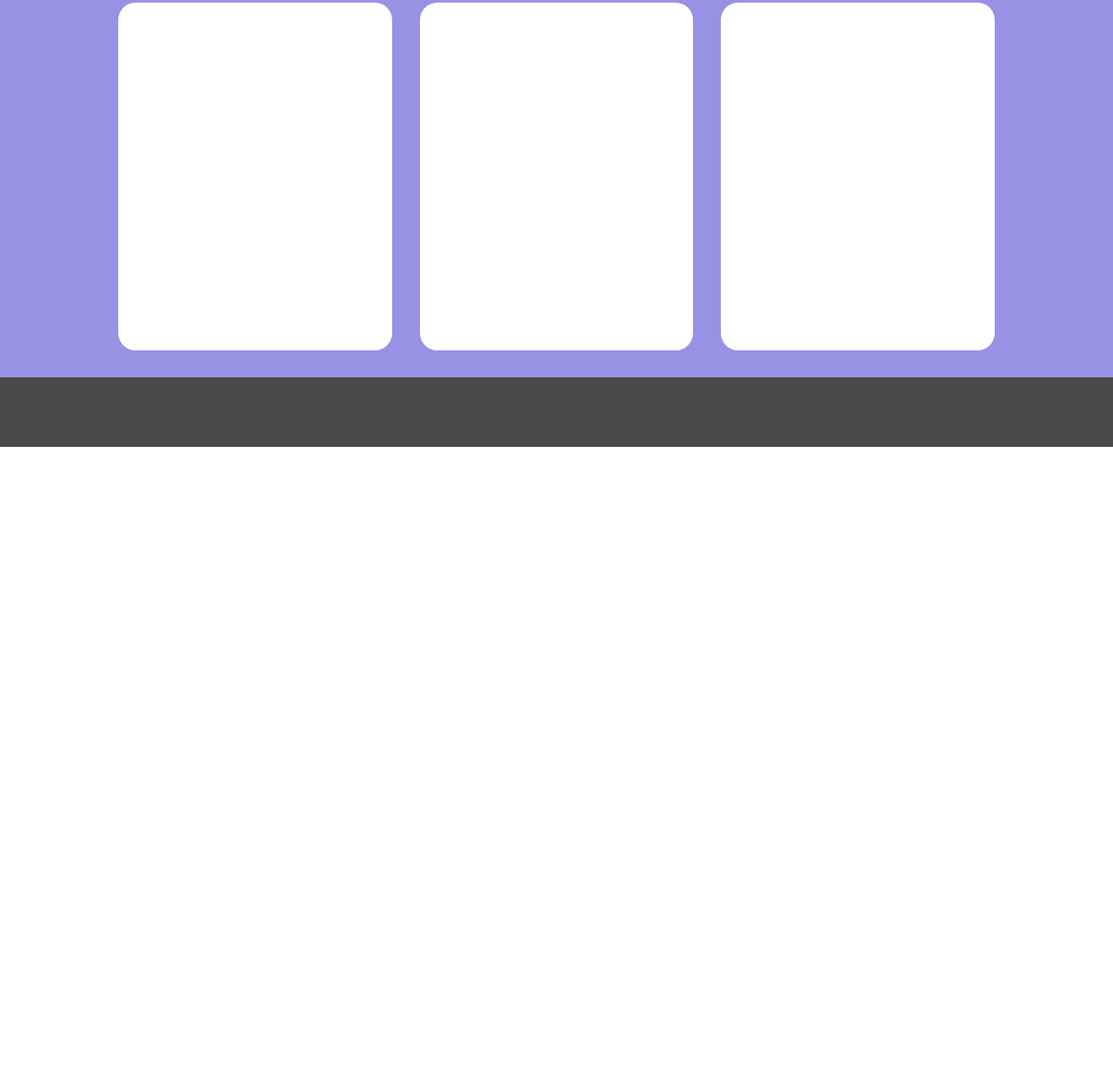
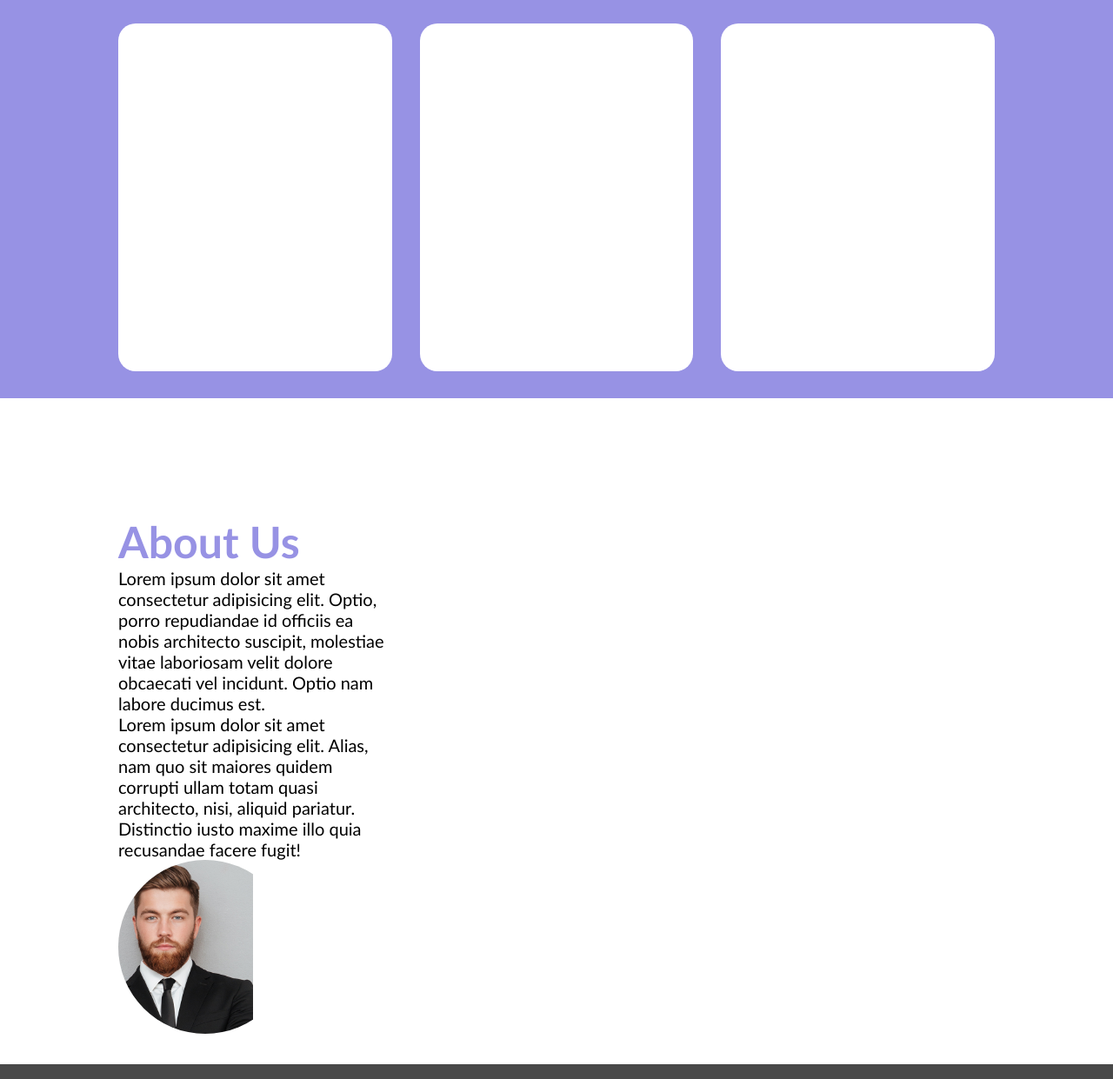
Before and after one commit to Alberto-Bruno/htmlcss-responsive-layout, a plain HTML site: page index.html in a window 1280 px wide. Shown: the part 3360-4601 px from the top of the page at 87% size. Before the commit the page ends 3874 px from the top, so only its background shows below. Drawn offline with Linux system fonts and the light colour scheme.

Commit message:
about us

```diff
--- a/css/style.css
+++ b/css/style.css
@@ -14,10 +14,14 @@ header {
     color: white;
 }
 
+#text-color {
+    color: #9792e4;
+    font-size: 50px;
+}
 
 .bg-viola {
+    background-color: #9792e4;
     min-height: 400px;
-    background-color: #9792e4;
     color: white;
     padding: 15px;
     font-size: 20px;
@@ -38,6 +42,12 @@ header {
     padding: 15px;
     font-size: 20px;
     text-align: center;
+}
+
+.about-us {
+    min-height: 500px;
+    padding: 15px;
+    font-size: 20px;
 }
 
 .container {
--- a/index.html
+++ b/index.html
@@ -83,11 +83,11 @@
                 <div class="container">
                     <div class="bg-testimonial">
                         <p>Testimonials</p>
-                        <h2>We are committed expert partners</h2>
+                        <h1 id="text-color">We are committed expert partners</h1>
                         <p>Lorem ipsum, dolor sit amet consectetur adipisicing elit. Exercitationem, esse consequuntur earum nam, labore tempore dignissimos incidunt eligendi, perspiciatis soluta quisquam doloremque eos fugit dolor eius velit iure et necessitatibus.</p>
 
-                    <div class="row">
-                        <div class="col">
+                        <div class="row">
+                            <div class="col">
                             <div class="testimonial-card">
                                 <div class="circular-image">
                                     <img  src="img/testimonial1.jpg" alt="">
@@ -152,6 +152,22 @@
                 </div>
             </section>
 
+            <section class="about-us">
+                <div class="container">
+                    <div class="row">
+                        <div class="col">
+                            <h1 id="text-color">About Us</h1>
+                            <p>Lorem ipsum dolor sit amet consectetur adipisicing elit. Optio, porro repudiandae id officiis ea nobis architecto suscipit, molestiae vitae laboriosam velit dolore obcaecati vel incidunt. Optio nam labore ducimus est.</p>
+                            <p>Lorem ipsum dolor sit amet consectetur adipisicing elit. Alias, nam quo sit maiores quidem corrupti ullam totam quasi architecto, nisi, aliquid pariatur. Distinctio iusto maxime illo quia recusandae facere fugit!</p>
+                            <div class="circular-image">
+                                <img src="img/about.jpg" alt="about">
+                            </div>
+                        </div>
+
+                    </div>
+                </div>
+            </section>
+
         </main>
 
         <footer></footer>
```
